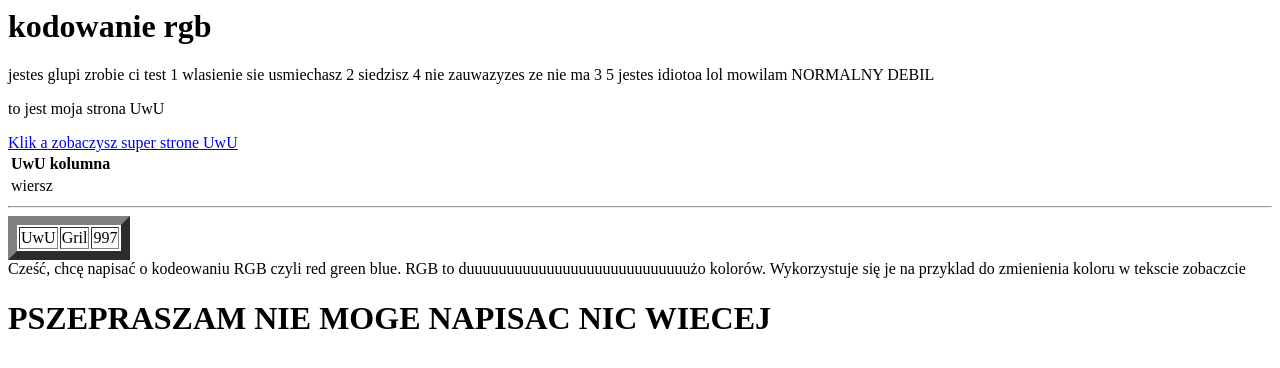
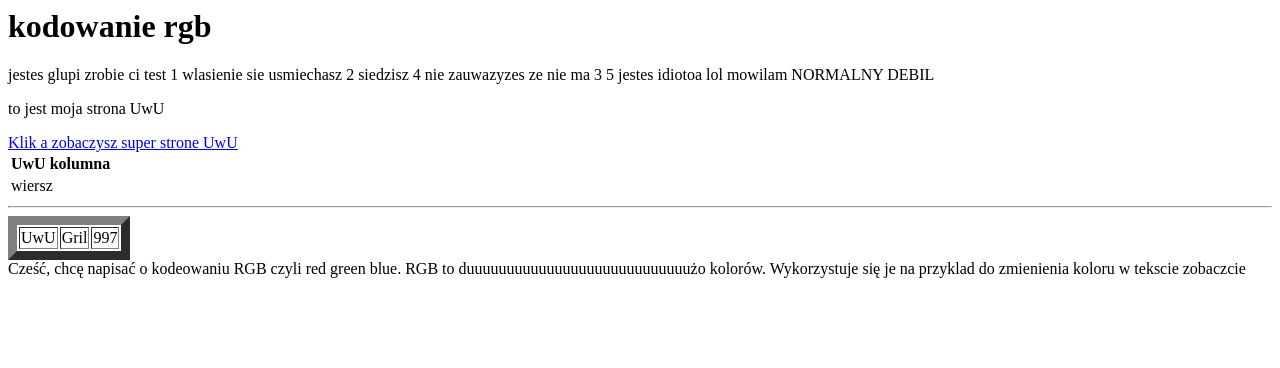
Before and after one commit to UwUgril/uwugril.github.io, a plain HTML site: page index.html in a window 1280 px wide. Drawn offline with Linux system fonts and the light colour scheme.

Commit message:
Update index.html

```diff
--- a/index.html
+++ b/index.html
@@ -28,4 +28,4 @@ jestes glupi zrobie ci test        1 wlasienie sie usmiechasz 2 siedzisz  4 nie
 </tr>
 </table>
 Cześć, chcę napisać o kodeowaniu RGB czyli red green blue.  RGB to duuuuuuuuuuuuuuuuuuuuuuuuuuuużo kolorów. Wykorzystuje się je na przyklad do zmienienia koloru w tekscie
-  zobaczcie  <h1> PSZEPRASZAM NIE MOGE NAPISAC NIC WIECEJ <h1/>
+  zobaczcie  <color:# 00FF7Fab">
```
